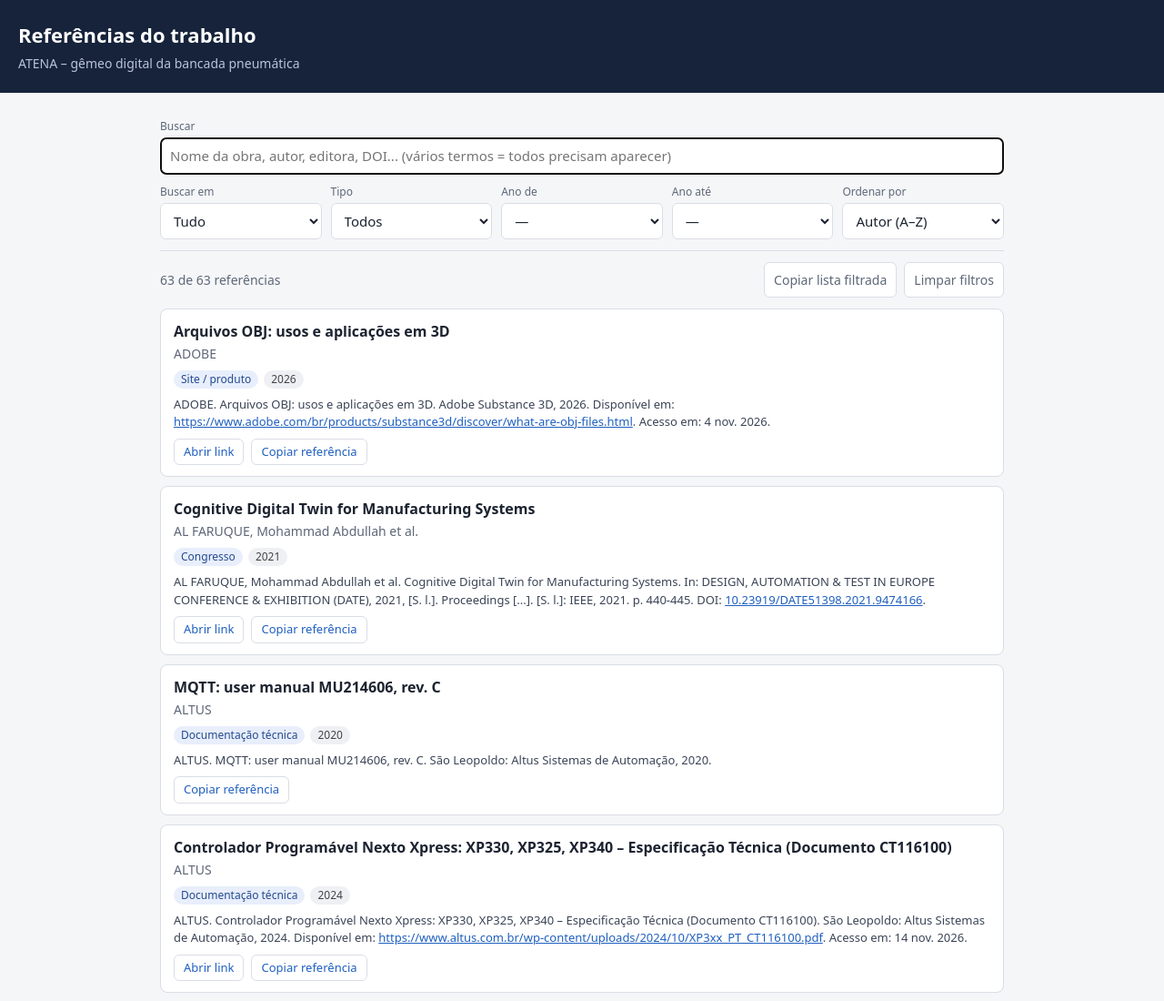
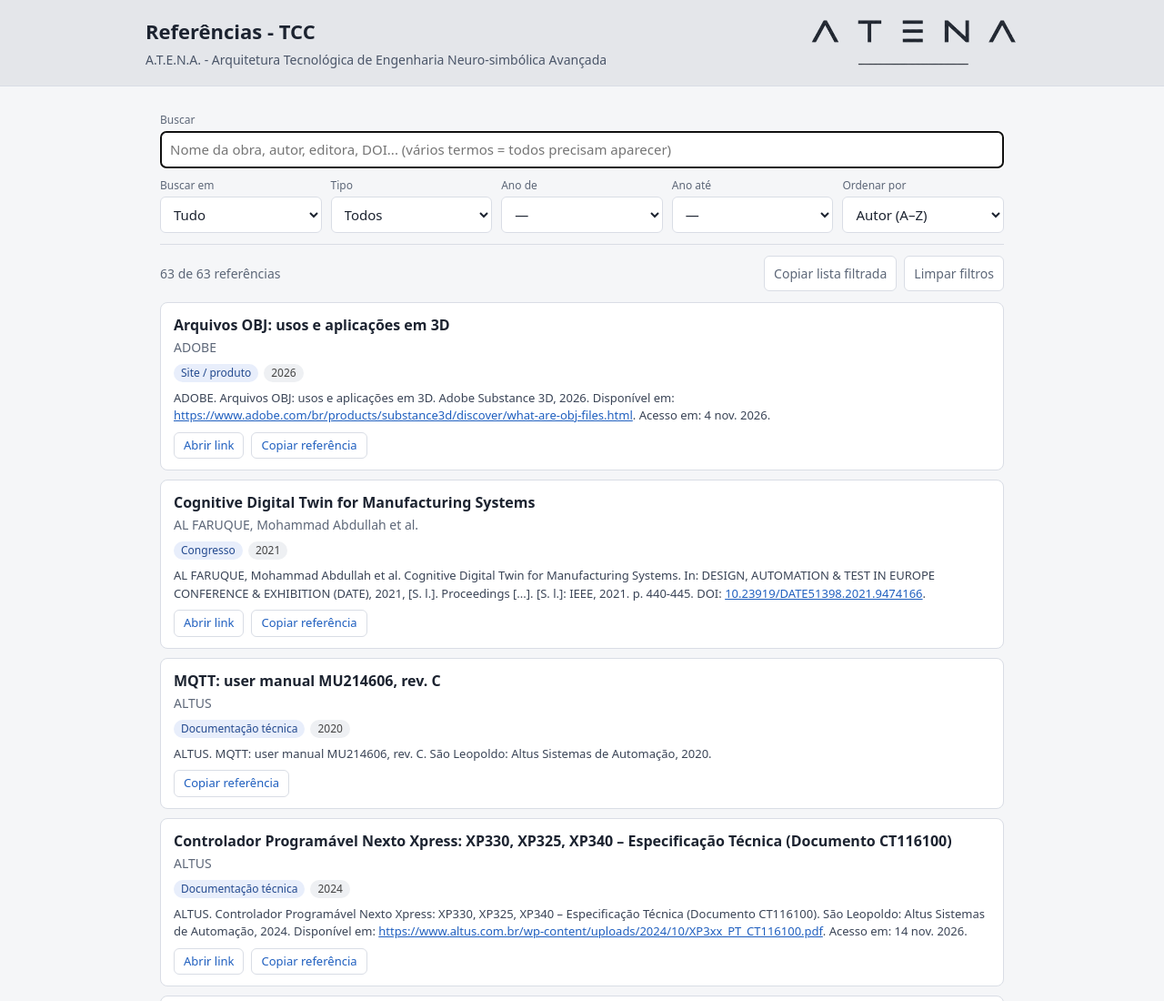
Before and after one commit to andrecossa-eng/atena-referencias, a plain HTML site: page index.html in a window 1280 px wide. Shown: the top 1100 px of the page at 91% size. Drawn offline with Linux system fonts and the light colour scheme.

Commit message:
Cabecalho: fundo cinza claro, novo titulo/subtitulo e logo ATENA com fundo transparente
Co-Authored-By: Claude Sonnet 5.5 <noreply@anthropic.com>

```diff
--- a/index.html
+++ b/index.html
@@ -3,14 +3,17 @@
 <head>
 <meta charset="utf-8">
 <meta name="viewport" content="width=device-width, initial-scale=1">
-<title>Referências – ATENA</title>
+<title>Referências - TCC | A.T.E.N.A.</title>
 <style>
   :root { --bg:#f5f6f8; --card:#fff; --txt:#1c2330; --mut:#5d6778; --bd:#d9dde5; --acc:#1f5fbf; --hl:#ffe58a; }
   * { box-sizing: border-box; }
   body { margin:0; font:15px/1.5 system-ui,-apple-system,"Segoe UI",Roboto,sans-serif; background:var(--bg); color:var(--txt); }
-  header { background:#16233b; color:#fff; padding:22px 20px; }
+  header { background:#e4e6ea; color:#1c2330; padding:18px 20px; border-bottom:1px solid var(--bd); }
+  .topo { max-width:960px; margin:0 auto; display:flex; align-items:center; justify-content:space-between; gap:16px; }
   header h1 { margin:0 0 4px; font-size:22px; }
-  header p { margin:0; color:#b9c4d8; font-size:14px; }
+  header p { margin:0; color:#4a5568; font-size:14px; }
+  header img { height:56px; width:auto; flex:none; }
+  @media (max-width:560px) { .topo { flex-direction:column-reverse; align-items:flex-start; } header img { height:40px; } }
   main { max-width:960px; margin:0 auto; padding:16px 16px 48px; }
   .filtros { position:sticky; top:0; z-index:5; background:var(--bg); padding:12px 0; display:grid; gap:10px;
              grid-template-columns:repeat(auto-fit,minmax(150px,1fr)); border-bottom:1px solid var(--bd); }
@@ -39,8 +42,13 @@
 </head>
 <body>
 <header>
-  <h1>Referências do trabalho</h1>
-  <p>ATENA – gêmeo digital da bancada pneumática</p>
+  <div class="topo">
+    <div>
+      <h1>Referências - TCC</h1>
+      <p>A.T.E.N.A. - Arquitetura Tecnológica de Engenharia Neuro-simbólica Avançada</p>
+    </div>
+    <img src="logo-atena.png" alt="Logo ATENA">
+  </div>
 </header>
 <main>
   <section class="filtros" aria-label="Filtros">
```
Also changed, not shown: logo-atena.png (added).
